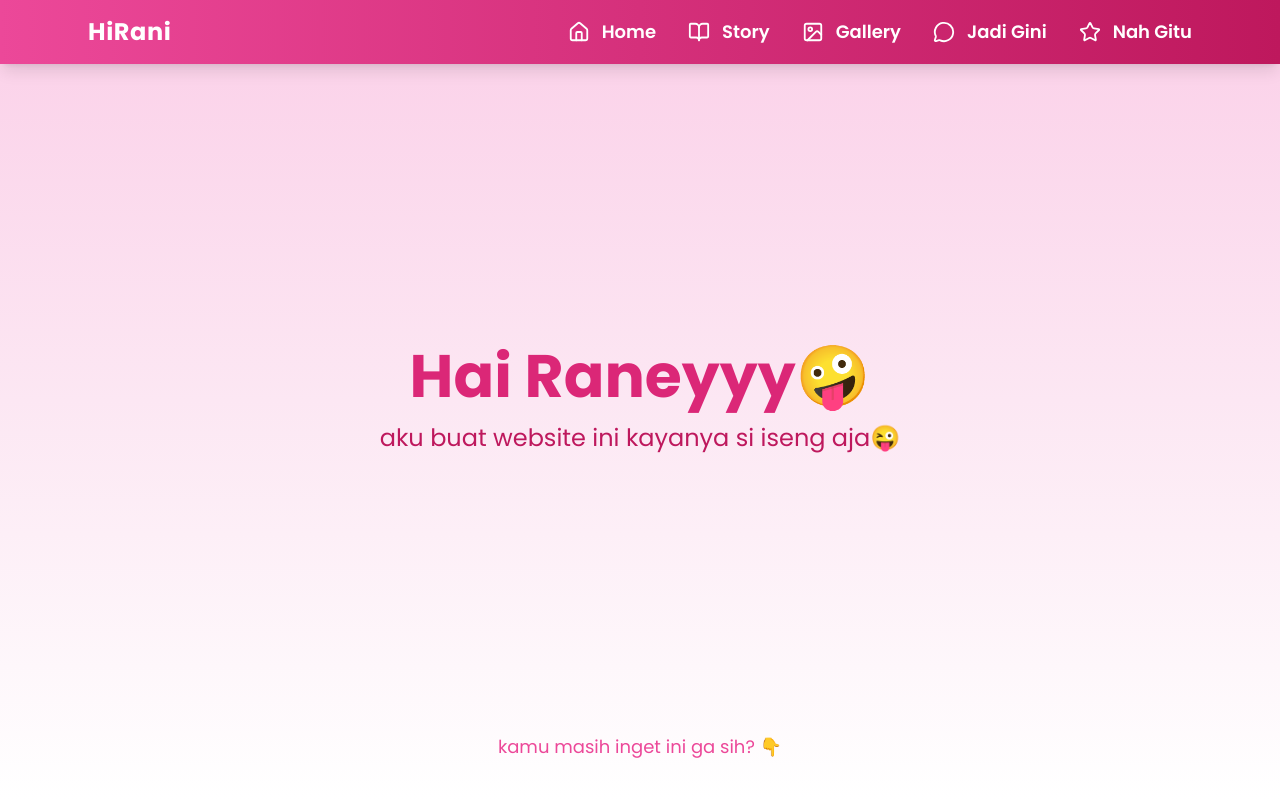
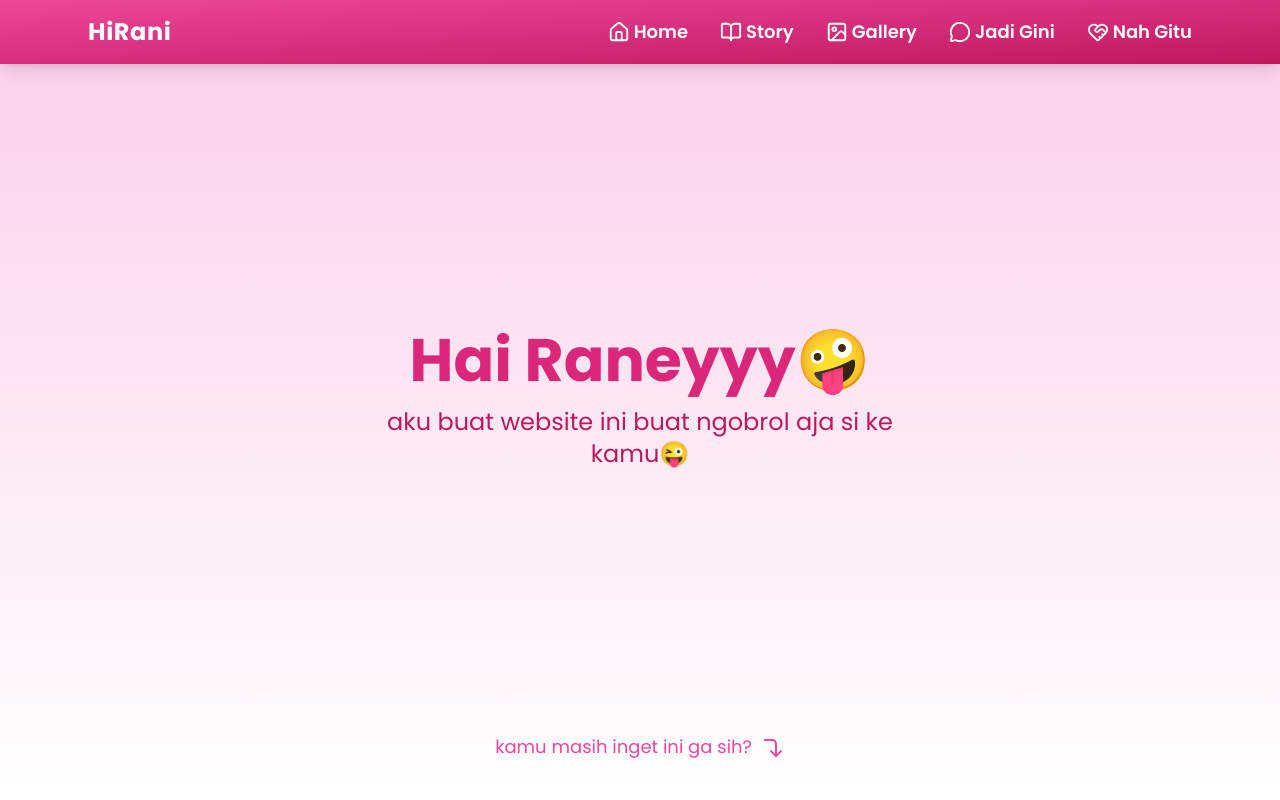
Before and after one commit to septianadip17/serani, a React (Vite) app: page / in a window 1280 px wide. Shown: the top 800 px of the page. Built offline with nearby package versions, Linux system fonts and the light colour scheme.

Commit message:
Enhance visual elements in Gallery, Landing, Navbar, and Story sections with icons and updated text for improved user engagement

```diff
--- a/src/components/GallerySection.jsx
+++ b/src/components/GallerySection.jsx
@@ -1,6 +1,7 @@
 import { useState, useEffect } from "react";
 import { motion } from "framer-motion";
 import photos  from "../data/photos";
+import { Images } from "lucide-react";
 
 export default function GallerySection() {
   const [selectedImage, setSelectedImage] = useState(null);
@@ -18,7 +19,7 @@ export default function GallerySection() {
   return (
     <section className="py-28 px-6 bg-pink-50" id="gallery" >
       <h2 className="text-3xl font-bold text-center text-pink-600 mb-10 font-[Dancing Script]">
-        Galeri Kita 📸
+        Galeri Kita <Images className="inline-block mb-1" />
       </h2>
 
       <div className="container mx-auto grid grid-cols-2 md:grid-cols-4 gap-4 auto-rows-[150px]">
--- a/src/components/Landing.jsx
+++ b/src/components/Landing.jsx
@@ -1,5 +1,6 @@
 // src/components/Landing.jsx
 import { motion } from "framer-motion";
+import { CornerRightDown } from "lucide-react";
 
 export default function Landing() {
   return (
@@ -21,7 +22,7 @@ export default function Landing() {
         transition={{ duration: 1, delay: 1, ease: "easeOut" }}
         className="text-base sm:text-lg md:text-2xl text-pink-700 max-w-xl"
       >
-        aku buat website ini kayanya si iseng aja😜
+        aku buat website ini buat ngobrol aja si ke kamu😜
       </motion.p>
 
       {/* Animated hearts */}
@@ -49,7 +50,7 @@ export default function Landing() {
         transition={{ delay: 2, duration: 1 }}
         className="absolute bottom-8 text-pink-500 animate-bounce text-sm sm:text-base md:text-lg"
       >
-        kamu masih inget ini ga sih? 👇
+        kamu masih inget ini ga sih? <CornerRightDown className="inline-block ml-1" />
       </motion.div>
     </div>
   );
--- a/src/components/Navbar.jsx
+++ b/src/components/Navbar.jsx
@@ -6,7 +6,7 @@ import {
   BookOpen,
   Image,
   MessageCircle,
-  Star,
+  HeartHandshake,
 } from "lucide-react";
 import { motion, AnimatePresence } from "framer-motion";
 
@@ -15,16 +15,21 @@ export default function Navbar() {
 
   // Tambahin icon + description
   const menuItems = [
-    { id: "home", label: "Home", icon: Home, desc: "Halaman utama" },
-    { id: "story", label: "Story", icon: BookOpen, desc: "Kisah perjalanan" },
-    { id: "gallery", label: "Gallery", icon: Image, desc: "Koleksi foto" },
+    { id: "home", label: "Home", icon: Home, desc: "Halo Ran wkwk" },
+    { id: "story", label: "Story", icon: BookOpen, desc: "Kenangan Ketemu Nih" },
+    { id: "gallery", label: "Gallery", icon: Image, desc: "Foto-Foto Asoy Kita" },
     {
       id: "jadigini",
       label: "Jadi Gini",
       icon: MessageCircle,
-      desc: "Cerita menarik",
+      desc: "Hehehe",
     },
-    { id: "nahgitu", label: "Nah Gitu", icon: Star, desc: "Highlight spesial" },
+    {
+      id: "nahgitu",
+      label: "Nah Gitu",
+      icon: HeartHandshake,
+      desc: "Oke Sip",
+    },
   ];
 
   const handleScroll = (id) => {
@@ -39,9 +44,8 @@ export default function Navbar() {
   const NavLink = ({ id, label, icon: Icon, desc, isMobile }) => (
     <button
       onClick={() => handleScroll(id)}
-      className={`hover:text-pink-200 transition flex items-center gap-3 ${
-        isMobile ? "w-full text-left" : ""
-      }`}
+      className={`hover:text-pink-200 transition flex items-center
+    ${isMobile ? "w-full text-left gap-3" : "gap-1"}`}
     >
       {Icon && <Icon size={22} />}
       <div className="flex flex-col items-start">
@@ -54,7 +58,7 @@ export default function Navbar() {
   );
 
   return (
-    <nav className="fixed top-0 left-0 w-full bg-gradient-to-r from-pink-500 to-pink-700 text-white shadow-lg z-50">
+    <nav className="fixed top-0 left-0 w-full bg-gradient-to-br from-pink-500 to-pink-700 text-white shadow-lg z-50">
       <div className="max-w-6xl mx-auto flex items-center justify-between px-6 py-4">
         {/* Logo */}
         <div className="text-2xl font-bold tracking-wide">HiRani</div>
@@ -97,7 +101,7 @@ export default function Navbar() {
               animate={{ x: 0 }}
               exit={{ x: "100%" }}
               transition={{ type: "spring", stiffness: 80, damping: 20 }}
-              className="fixed top-0 right-0 h-full w-2/4 bg-gradient-to-br from-pink-700 to-pink-500 shadow-2xl p-6 md:hidden z-40"
+              className="fixed top-0 right-0 h-full w-2/4 bg-gradient-to-br from-pink-500  to-pink-200 shadow-2xl p-6 md:hidden z-40"
             >
               {/* Close button inside */}
               <button
--- a/src/components/StorySection.jsx
+++ b/src/components/StorySection.jsx
@@ -1,5 +1,6 @@
 import moments from "../data/moments";
 import TimelineItem from "./TimelineItem";
+import { Sailboat } from "lucide-react";
 
 export default function StorySection() {
   return (
@@ -13,7 +14,7 @@ export default function StorySection() {
       {/* Wrapper untuk judul */}
       <div className="relative max-w-4xl mx-auto px-4 z-10">
         <h2 className="text-3xl md:text-4xl font-bold text-center mb-12 text-pink-600 font-[Dancing Script]">
-          Perjalanan Kita Coy ✨
+          Perjalanan Kita Coy <Sailboat className="inline-block mb-1" />
         </h2>
       </div>
 
```
